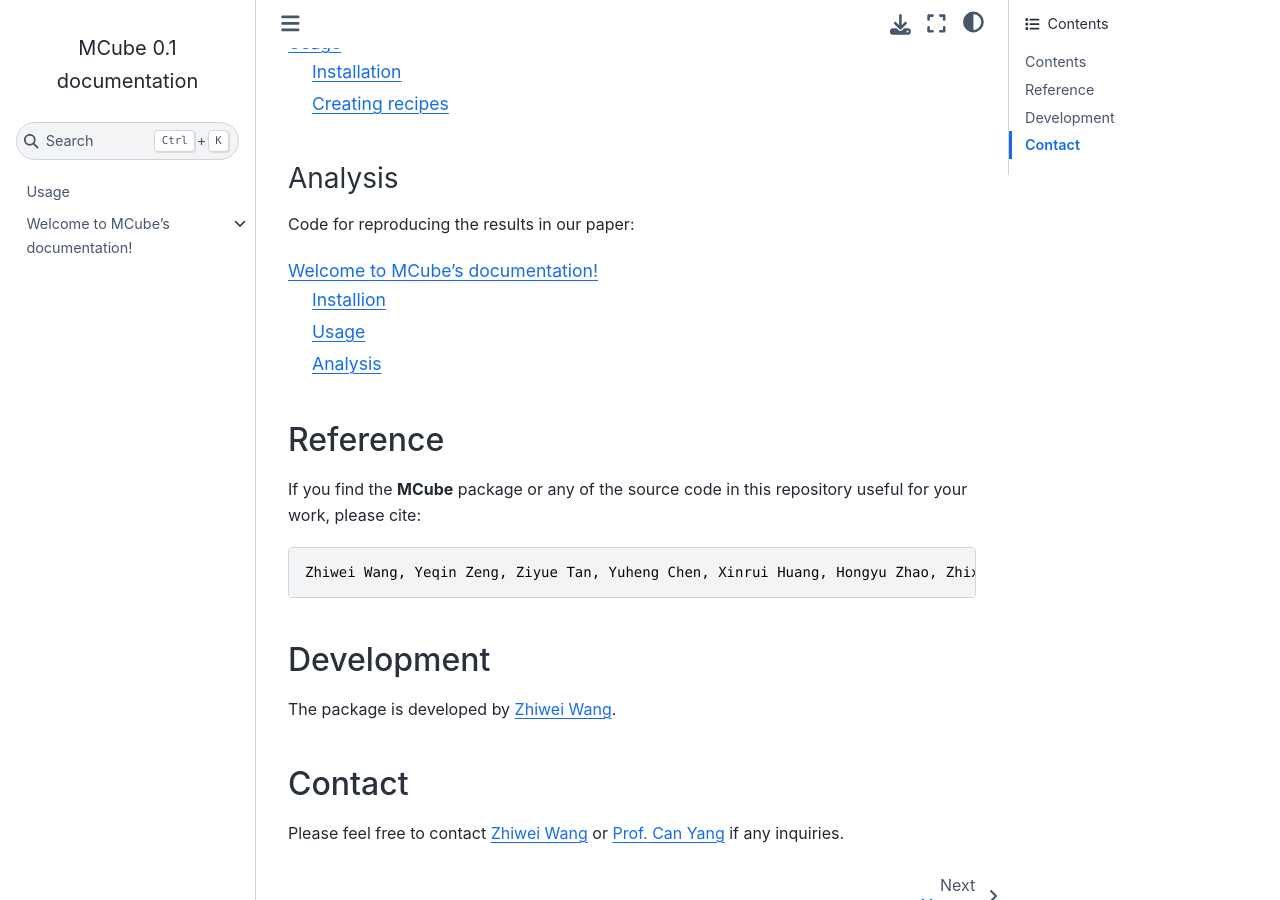
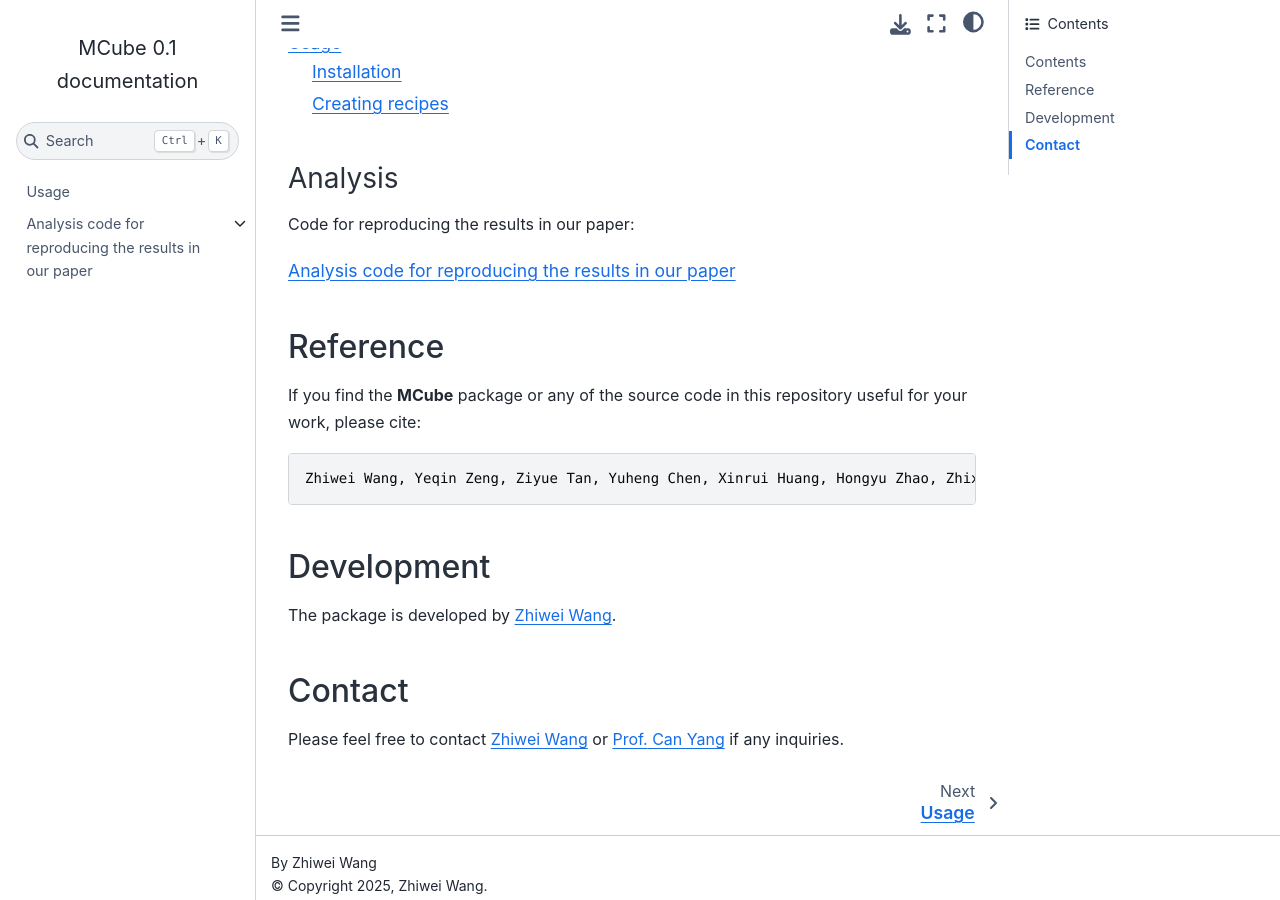
Before and after one commit to statwangz/MCube-tutorial, a Sphinx documentation site: the page built from docs/source/index.rst, in a window 1280 px wide and 900 px high, scrolled down 456 px. Built offline with Sphinx 7.4.7 and the Sphinx Book theme 1.1.4, drawn with Linux system fonts in a browser that asks for light colours; pages that are not in the unit, such as notebooks, are missing from menus.

Commit message:
Update index.rst

```diff
--- a/docs/source/analysis/index.rst
+++ b/docs/source/analysis/index.rst
@@ -1,30 +1,7 @@
-Welcome to MCube's documentation!
-===================================
-
-**MCube** is a unified framework for identification of cell-type-specific spatially variable genes in spatial transcriptomic studies.
-
-Installion
-------------
+Analysis code for reproducing the results in our paper
+=======================================================
 
 .. toctree::
    :maxdepth: 2
 
-   installion.rst
-
-Usage
--------
-
-.. toctree::
-   :maxdepth: 2
-
-   usage.rst
-
-Analysis
-----------
-
-Code for reproducing the results in our paper:
-
-.. toctree::
-   :maxdepth: 3
-
-   analysis/index.rst
+   DLPFC/index.rst
```
